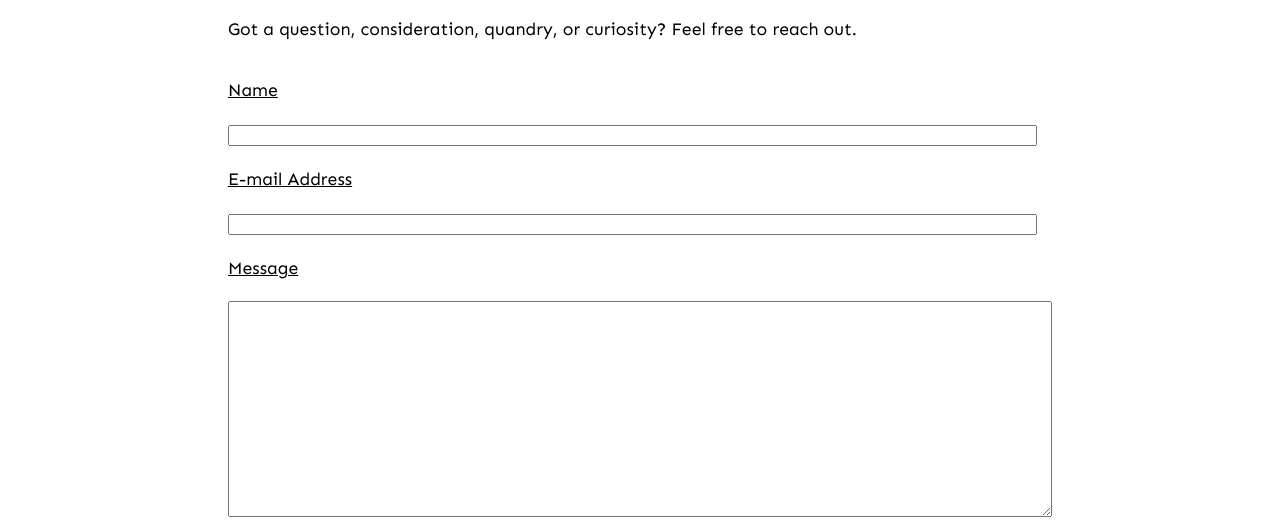
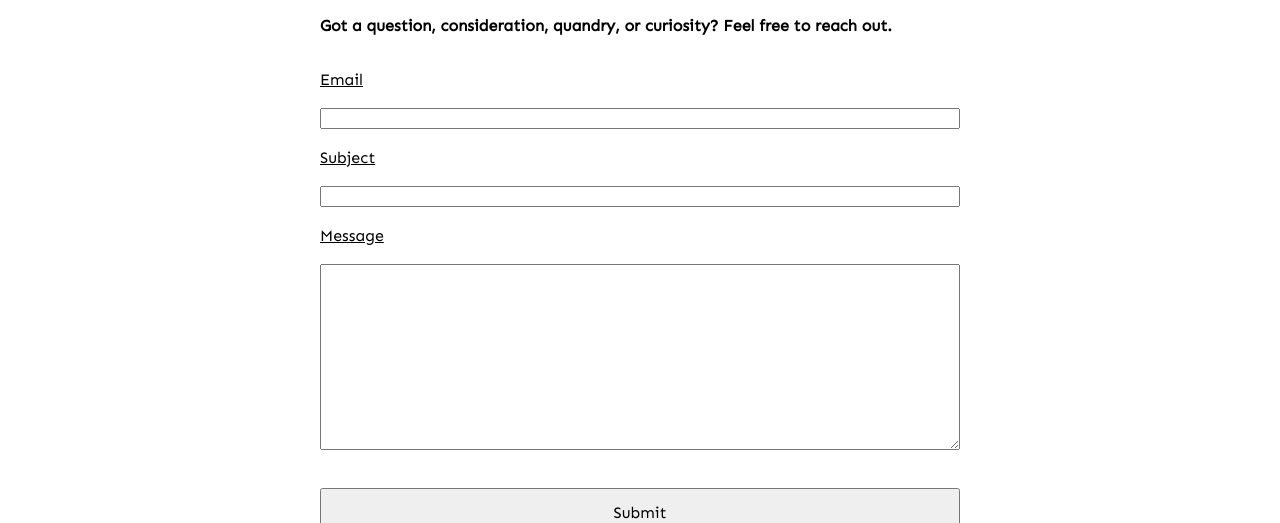
Before and after one commit to nlamo/personal-website, a PHP site: page /contact.php in a window 1280 px wide. Shown: the part 164-687 px from the top of the page. Run offline with PHP 8.4, Linux system fonts and the light colour scheme; grey boxes are pictures that could not be loaded.

Commit message:
contact form mostly completed

```diff
--- a/contact.php
+++ b/contact.php
@@ -1,4 +1,32 @@
 <?php
+    if (filter_has_var(INPUT_POST, 'submit'))
+    {
+        // for use in the HTML code
+        $inputsAreValid = false;
+
+        if ( empty($_POST['email']) || empty($_POST['subject']) || empty($_POST['message']) )
+        {
+            // OUTPUT: displays an alter box below submit button (see PHP in the form)
+        }
+        else
+        {
+            $inputsAreValid = true;
+
+            $senderemail = "Sent from " . htmlspecialchars($_POST['email']) . " :\n\n";
+
+            $to = "lamothe.dev@gmail.com";
+            $subject = htmlspecialchars($_POST['subject']);
+            $body = $senderemail . htmlspecialchars($_POST['message']);
+
+            // mail($to, $subject, $body)
+            // fourth additional parameter is vulnerable to injection attacks, apparently
+
+            // mail($to, $subject, $body);
+
+            // OUTPUT: displays a success box below submit button (see PHP in the form)
+        }
+
+    }
 
 ?>
 
@@ -33,35 +61,47 @@
 
     <section>
         <div class="form-container">
-            <form action="">
-                <p>Got a question, consideration, quandry, or curiosity? Feel free to reach out. </p><br>
+            <form method="POST" action="<?php echo $_SERVER['PHP_SELF']; ?>">
+                <p><b>Got a question, consideration, quandry, or curiosity? Feel free to reach out. </b></p><br>
 
-                <label><u>Name</u></label><br><br>
-                <input type="text" name="name" size ="98">
+                <label><u>Email</u></label><br>
+                <input type="text" name="email">
+
+                <br>
+
+                <label><u>Subject</u></label><br>
+                <input type="text" name="subject">
+
+                <br>
+
+                <label><u>Message</u></label><br>
+                <textarea name="message" rows="12"></textarea>
 
                 <br><br>
 
-                <label><u>E-mail Address</u></label><br><br>
-                <input type="text" name="email" size ="98">
+                <button type="submit" name="submit" class="button">Submit</button>
 
-                <br><br>
+                <br>
 
-                <label><u>Message</u></label><br><br>
-                <textarea name="message" id="job-descrption" cols="100" rows="14"></textarea>
+                <?php if(isset($inputsAreValid)): ?>
 
-                <br><br>
+                    <?php if($inputsAreValid == false): ?>
+                        <div class="alert-message">Please enter information in all fields.</div>
+                    <?php else: ?>
+                        <div class="success-message">E-mail sent!</div>
+                    <?php endif; ?>
 
-                <button type="submit" name="submit-info" class="button">Submit</button>
+                <?php endif; ?>
             </form>
         </div>
     </section>
 
     <footer>
         <div class="footer-container">
-            <a href="https://www.linkedin.com/in/nicholas-lamothe/">
+            <a href="https://www.linkedin.com/in/nicholas-lamothe/" target="_blank">
                 <img src="img/linkedin_logo.png">
             </a>
-            <a href="https://github.com/nlamo/">
+            <a href="https://github.com/nlamo/" target="_blank">
                 <img src="img/github_logo.png">
             </a>
 
--- a/css/styles.css
+++ b/css/styles.css
@@ -200,13 +200,20 @@ section {
 }
 
 .form-container form {
-    font-size: 1.1rem;
+    display: flex;
+    justify-content: center;
+    flex-direction: column;
+    font-size: 1rem;
 }
 
 .form-container button {
+    width: 40rem;
+    height: 3rem;
+    align-self: center;
     font-family: 'Sen', sans-serif;
-    font-size: 1.1rem;
+    font-size: 1rem;
 }
+
 /**********/
 /* Footer */
 /**********/
@@ -262,3 +269,27 @@ section {
     font-size: .7rem;
     right: 35px;
 }
+
+/***************/
+/** UTILITIES **/
+/***************/
+
+.alert-message {
+    display: flex;
+    justify-content: center;
+    align-items: center;
+    width: 100%;
+    height: 2rem;
+    background-color: #922704;
+    color: #FFF;
+}
+
+.success-message {
+    display: flex;
+    justify-content: center;
+    align-items: center;
+    width: 100%;
+    height: 2rem;
+    background-color: #5BBC9E;
+    color: #FFF;
+}
--- a/index.html
+++ b/index.html
@@ -36,10 +36,10 @@
 
     <footer>
         <div class="footer-container">
-            <a href="https://www.linkedin.com/in/nicholas-lamothe/">
+            <a href="https://www.linkedin.com/in/nicholas-lamothe/" target="_blank">
                 <img src="img/linkedin_logo.png">
             </a>
-            <a href="https://github.com/nlamo/">
+            <a href="https://github.com/nlamo/" target="_blank">
                 <img src="img/github_logo.png">
             </a>
 
--- a/portfolio.html
+++ b/portfolio.html
@@ -42,10 +42,10 @@
 
     <footer>
         <div class="footer-container">
-            <a href="https://www.linkedin.com/in/nicholas-lamothe/">
+            <a href="https://www.linkedin.com/in/nicholas-lamothe/" target="_blank">
                 <img src="img/linkedin_logo.png">
             </a>
-            <a href="https://github.com/nlamo/">
+            <a href="https://github.com/nlamo/" target="_blank">
                 <img src="img/github_logo.png">
             </a>
 
```
Also changed, not shown: about.html (+4 -4 lines), README.md, 1 other file.
